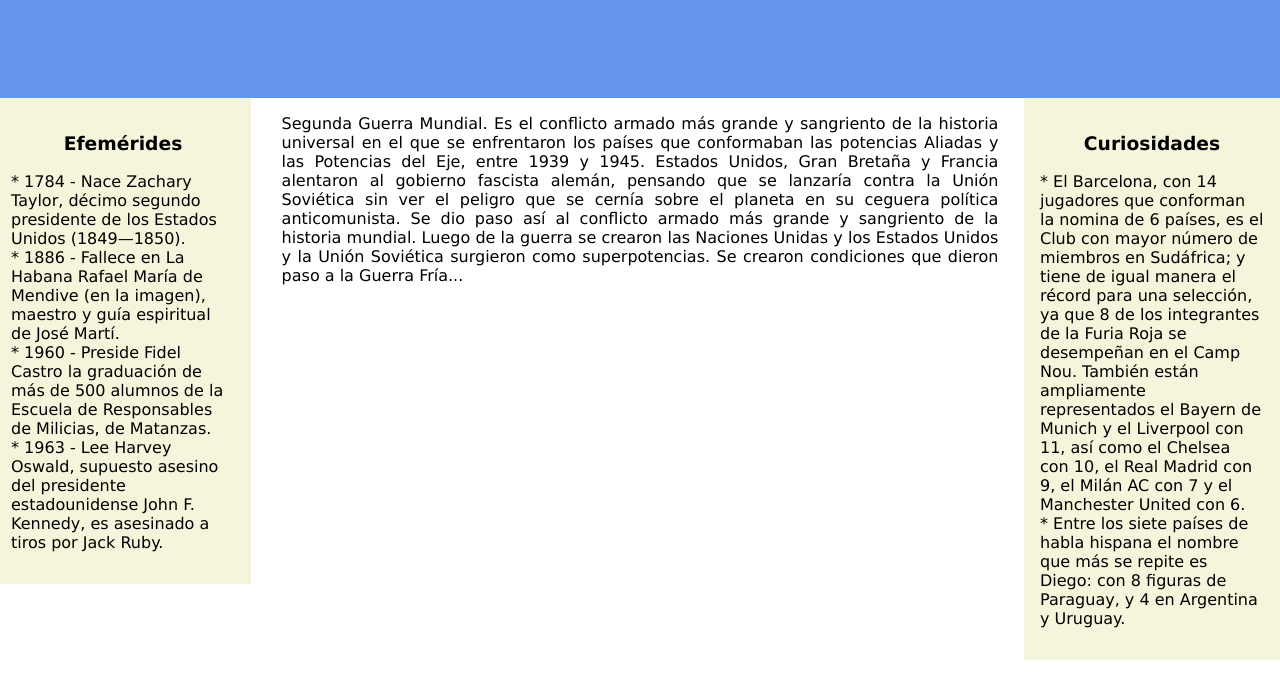
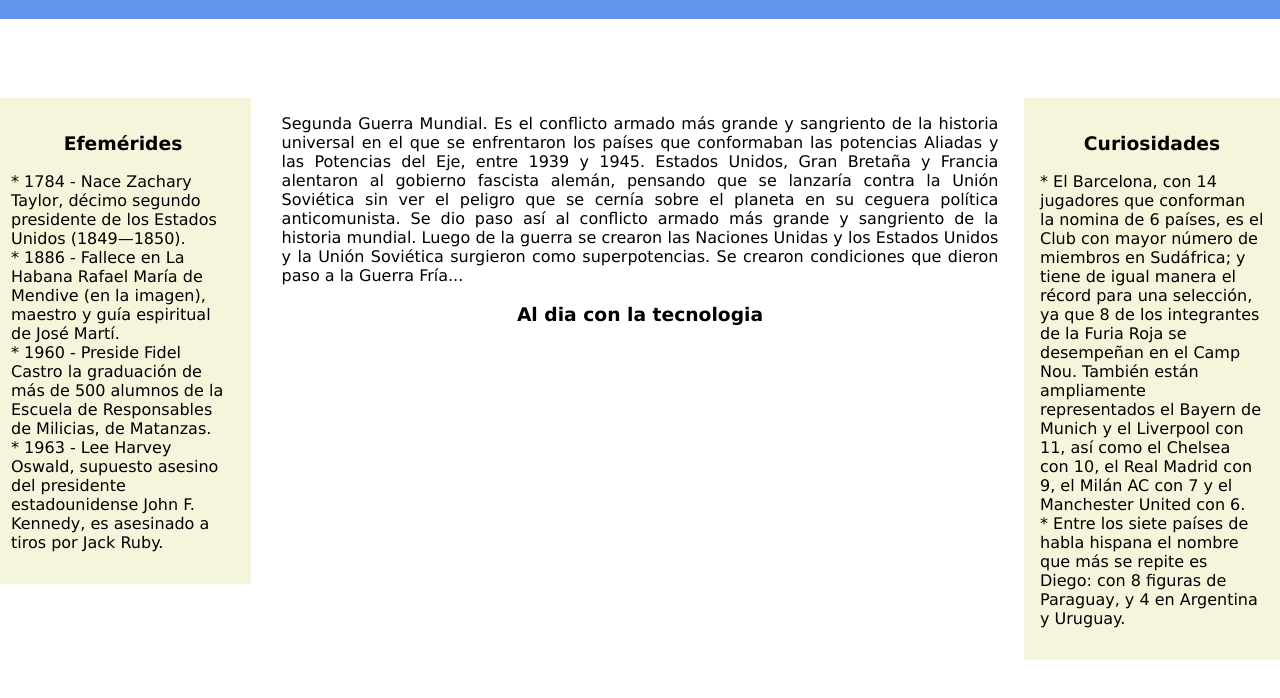
Before and after one commit to JAngel98/Web-Dev-exercises, a plain HTML site: page 3.1-into-to-html/example7-blog/index.html in a window 1280 px wide. Shown: the part 62-760 px from the top of the page. Drawn offline with Linux system fonts and the light colour scheme.

Commit message:
Actualizando el html para usar las funciones del DOM

```diff
--- /dev/null
+++ b/3.1-into-to-html/example7-blog/dom.js
@@ -0,0 +1,16 @@
+// Ejemplos del uso de DOM programming interface.
+
+const parrafos = document.querySelectorAll("p"); // return a list of all the <p> elements in the document
+console.log(parrafos[0].innerHTML);
+
+
+// the following function creates a new h1 element, adds text to that element,
+// and then adds it to the tree for the document:
+window.onload = () => {
+    let cuerpo = document.getElementById("blog-body");
+    const heading = document.createElement("h3");
+    const headingText = document.createTextNode("Al dia con la tecnologia");
+
+    heading.appendChild(headingText);
+    cuerpo.appendChild(heading);
+}
--- a/3.1-into-to-html/example7-blog/index.html
+++ b/3.1-into-to-html/example7-blog/index.html
@@ -5,12 +5,14 @@
     <meta name="viewport" content="width=device=width, initial-scale=1" />
     <title>Blog - Mi primera pagina web.</title>
     <link rel="stylesheet" href="./style.css" />
+    <script src="./dom.js" defer></script>
 </head>
 <body>
     <div id="page">
-        <div class="header-content">
+        <div id="header-content">
             <h1><em>Mi blog,</em>probando lo que es HTML.</h1>
         </div>
+        <div id="muro">
             <div class="left-content">
                 <div id="side-content">
                     <h3>
@@ -24,7 +26,7 @@
                     </p>
                 </div>
             </div>
-        <div class="blog">
+            <div id="blog-body" class="blog">
                 <p>
                     Segunda Guerra Mundial. Es el conflicto armado más grande y sangriento de la historia universal en el que se enfrentaron los países
                     que conformaban las potencias Aliadas y las Potencias del Eje, entre 1939 y 1945. Estados Unidos, Gran Bretaña y Francia
@@ -50,6 +52,7 @@
                 </div>
             </div>
         </div>
+    </div>
 
 </body>
 </html>
--- a/3.1-into-to-html/example7-blog/style.css
+++ b/3.1-into-to-html/example7-blog/style.css
@@ -16,9 +16,9 @@ h3 {
     padding: 1rem;
 }
 
-.header-content {
+#header-content {
     background-color: cornflowerblue;
-    height: 20%;
+    height: auto;
     width: 100%;
     top: 0px;
     position: absolute;
```
Lines whose indentation alone changed are shown as unchanged.
